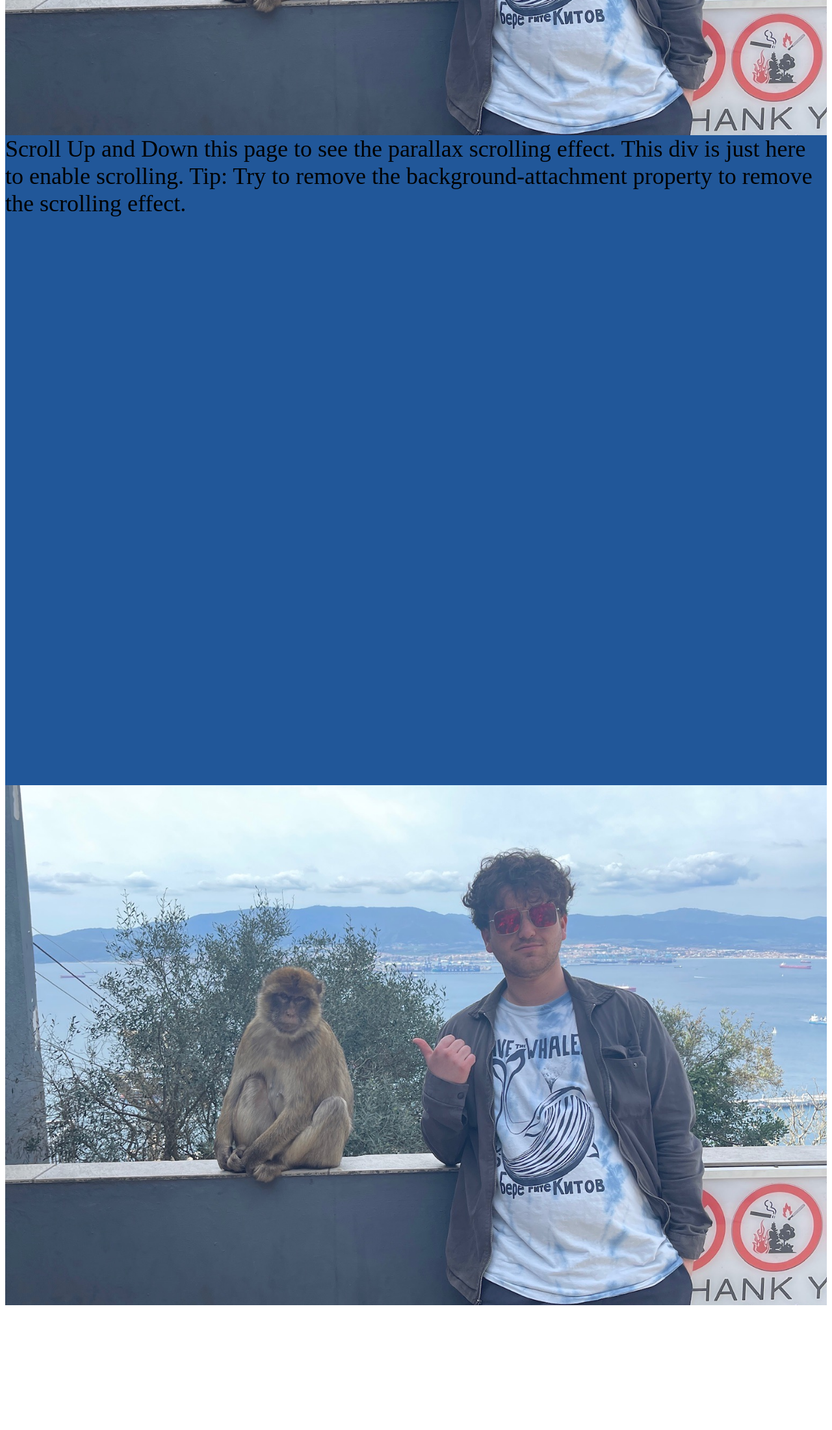
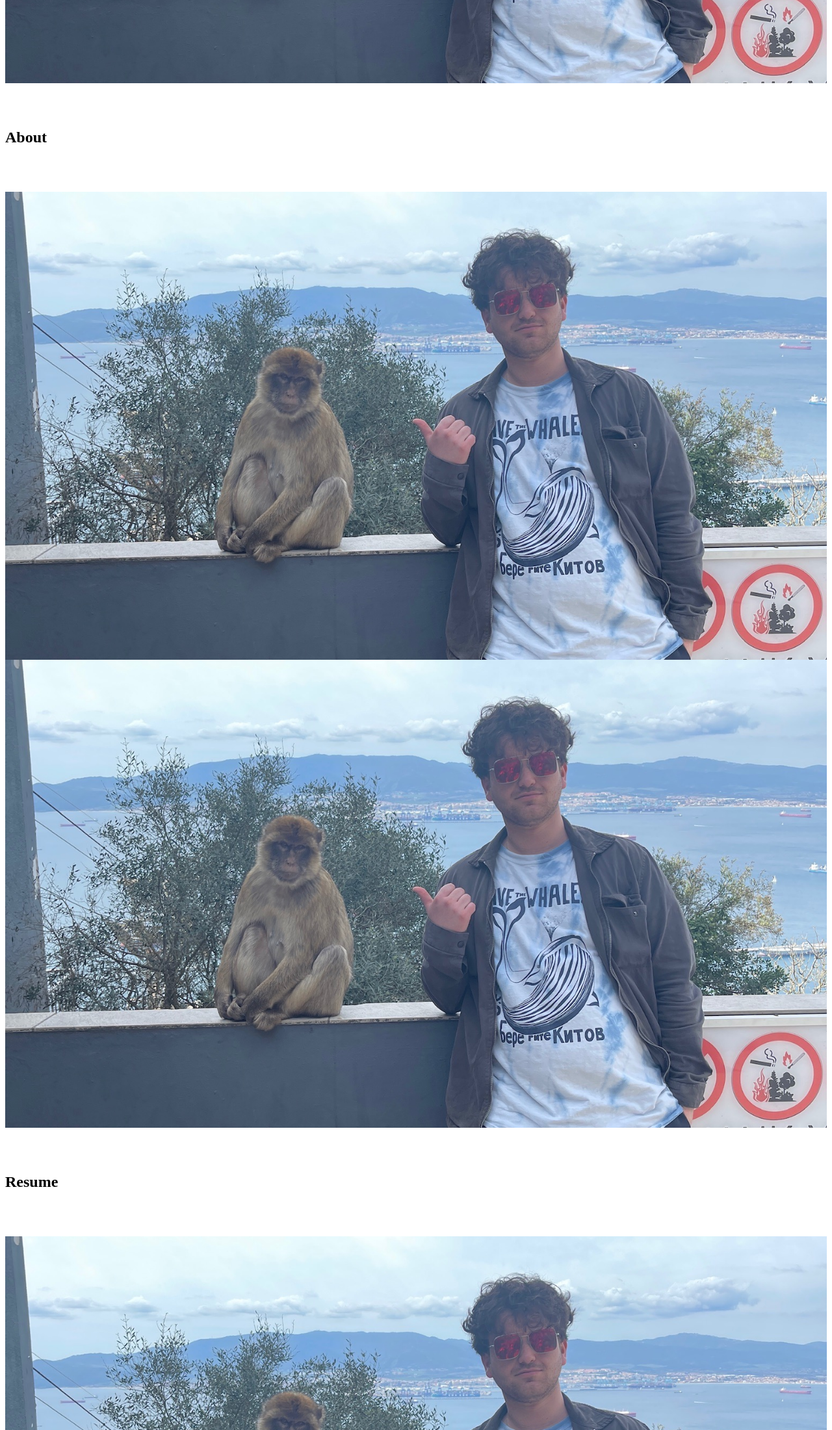
Before and after one commit to simonrisman/personal-website, a plain HTML site: page index.html in a window 1280 px wide. Shown: the part 600-2800 px from the top of the page at 65% size. Before the commit the page ends 2608 px from the top, so only its background shows below. Drawn offline with Linux system fonts and the light colour scheme.

Commit message:
parallax

```diff
--- a/index.html
+++ b/index.html
@@ -10,15 +10,34 @@
 
 <div class="parallax"></div>
 
-<div style="height:1000px;background-color:#215799;font-size:36px">
-Scroll Up and Down this page to see the parallax scrolling effect.
-This div is just here to enable scrolling.
-Tip: Try to remove the background-attachment property to remove the scrolling effect.
-</div>
+<div id="about" class="section">
+    <h2>About</h2>
+    <!-- Your about content here -->
+  </div>
+
+
+
+  <!-- Projects Section -->
+
+
+  <!-- Add your JavaScript for smooth scrolling here -->
 
 <div class="parallax"></div>
 
+<div class="parallax"></div>
+  <!-- Resume Section -->
+  <div id="resume" class="section">
+    <h2>Resume</h2>
+    <!-- Your resume content here -->
+  </div>
+<div class="parallax"></div>
+
+<div class="parallax"></div>
+<div id="projects" class="section">
+    <h2>Projects</h2>
+    <!-- Your projects content here -->
+  </div>
+<div class="parallax"></div>
 
 
-</body>
 </html>
--- a/styles.css
+++ b/styles.css
@@ -6,7 +6,7 @@ body, html {
     background-image: url('monkeybackground.jpeg');
 
     /* Full height */
-    height: 100%;
+    height: 90%;
 
     /* Create the parallax scrolling effect */
     background-attachment: fixed;
@@ -14,3 +14,7 @@ body, html {
     background-repeat: no-repeat;
     background-size: cover;
   }
+
+  .section {
+    padding: 50px 0;
+  }
```
